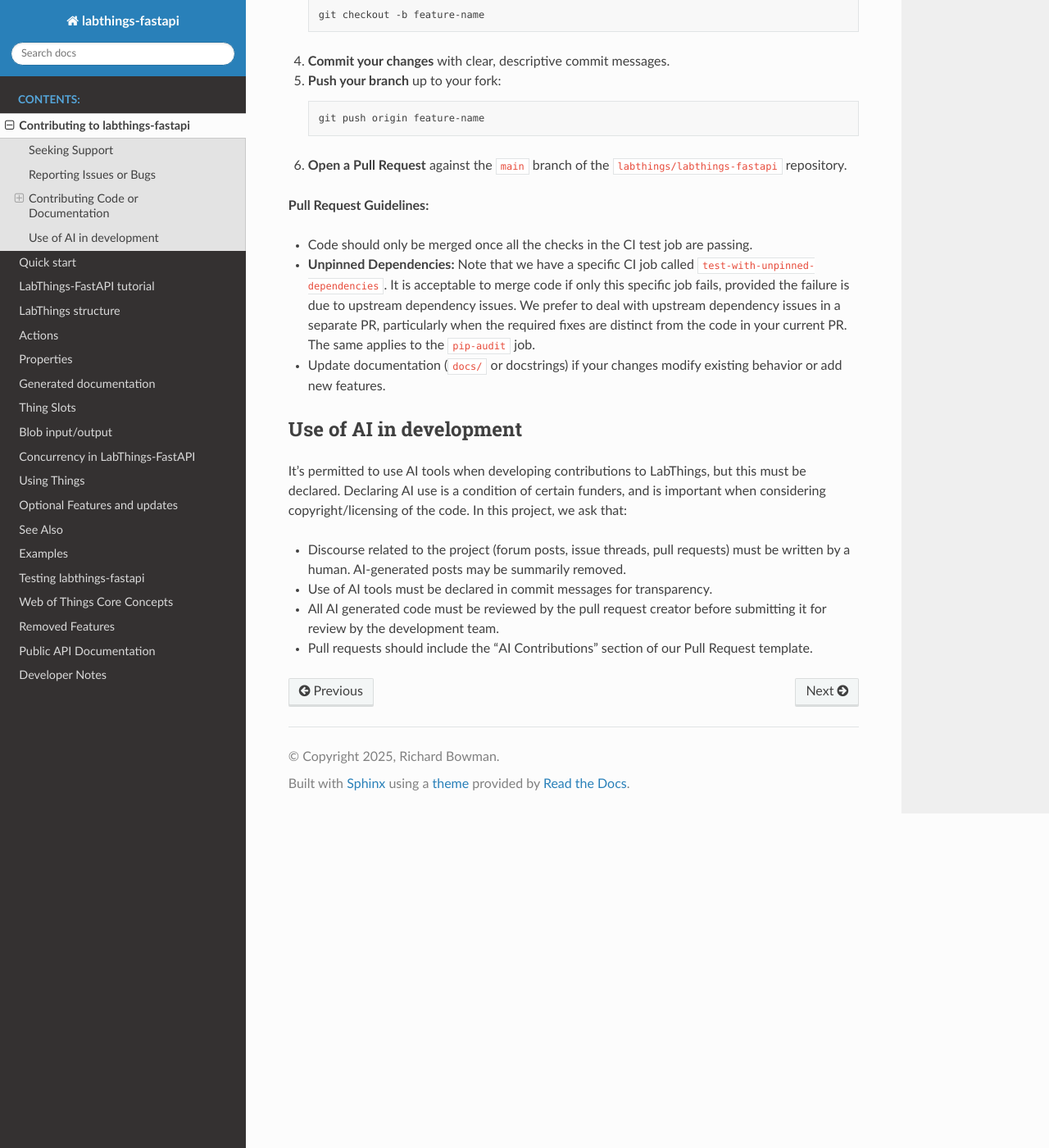
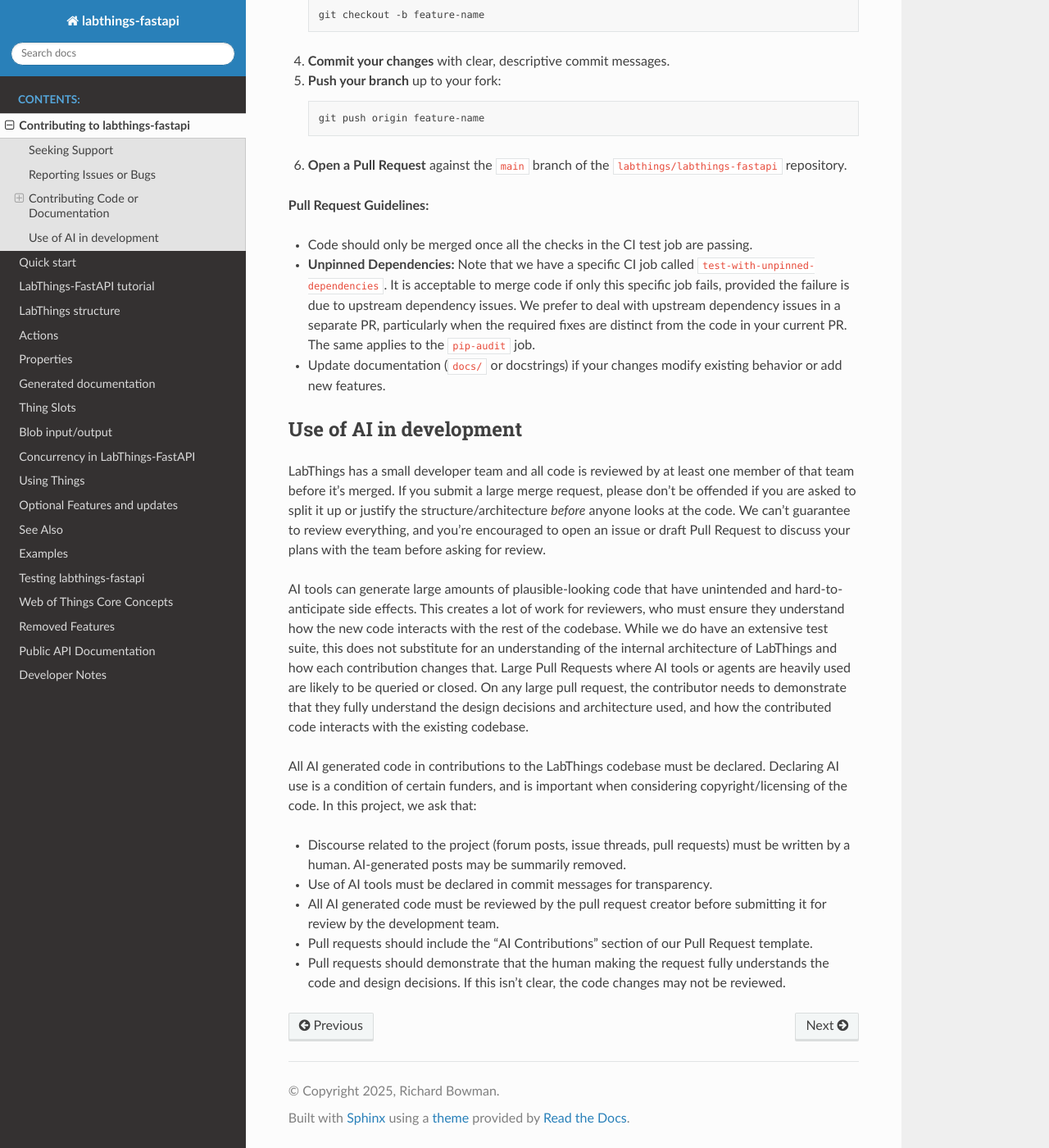
Before and after one commit to labthings/labthings-fastapi, a Sphinx documentation site: the page built from docs/source/contributing.md, in a window 1280 px wide and 1400 px high, scrolled down 2691 px. Shown: the whole window at 82% size. Built offline with Sphinx 7.4.7 and the Read the Docs theme 3.1.0, drawn with Linux system fonts in a browser that asks for light colours; pages that are not in the unit, such as notebooks, are missing from menus; the version number is read from the project's files by our own code.

Commit message:
Stronger wording around expectations and understanding
After discussion with colleagues on the OFM developer team, I've expanded the AI text to manage expectations around code review and PRs. Hopefully this makes it clearer that the rules in the policy are a starting point, not carte blanche to expect human review of AI code.

```diff
--- a/docs/source/contributing.md
+++ b/docs/source/contributing.md
@@ -115,12 +115,17 @@ All changes to the codebase must go via pull requests. Unless you are a core mai
 
 ## Use of AI in development
 
-It's permitted to use AI tools when developing contributions to LabThings, but this must be declared. Declaring AI use is a condition of certain funders, and is important when considering copyright/licensing of the code. In this project, we ask that:
+LabThings has a small developer team and all code is reviewed by at least one member of that team before it's merged. If you submit a large merge request, please don't be offended if you are asked to split it up or justify the structure/architecture *before* anyone looks at the code. We can't guarantee to review everything, and you're encouraged to open an issue or draft Pull Request to discuss your plans with the team before asking for review.
+
+AI tools can generate large amounts of plausible-looking code that have unintended and hard-to-anticipate side effects. This creates a lot of work for reviewers, who must ensure they understand how the new code interacts with the rest of the codebase. While we do have an extensive test suite, this does not substitute for an understanding of the internal architecture of LabThings and how each contribution changes that. Large Pull Requests where AI tools or agents are heavily used are likely to be queried or closed. On any large pull request, the contributor needs to demonstrate that they fully understand the design decisions and architecture used, and how the contributed code interacts with the existing codebase.
+
+All AI generated code in contributions to the LabThings codebase must be declared. Declaring AI use is a condition of certain funders, and is important when considering copyright/licensing of the code. In this project, we ask that:
 
 * Discourse related to the project (forum posts, issue threads, pull requests) must be written by a human. AI-generated posts may be summarily removed.
 * Use of AI tools must be declared in commit messages for transparency.
 * All AI generated code must be reviewed by the pull request creator before submitting it for review by the development team.
 * Pull requests should include the "AI Contributions" section of our Pull Request template.
+* Pull requests should demonstrate that the human making the request fully understands the code and design decisions. If this isn't clear, the code changes may not be reviewed.
 
 [readthedocs]: https://labthings-fastapi.readthedocs.io/
 [GitHub Issues page]: https://github.com/labthings/labthings-fastapi/issues
```
